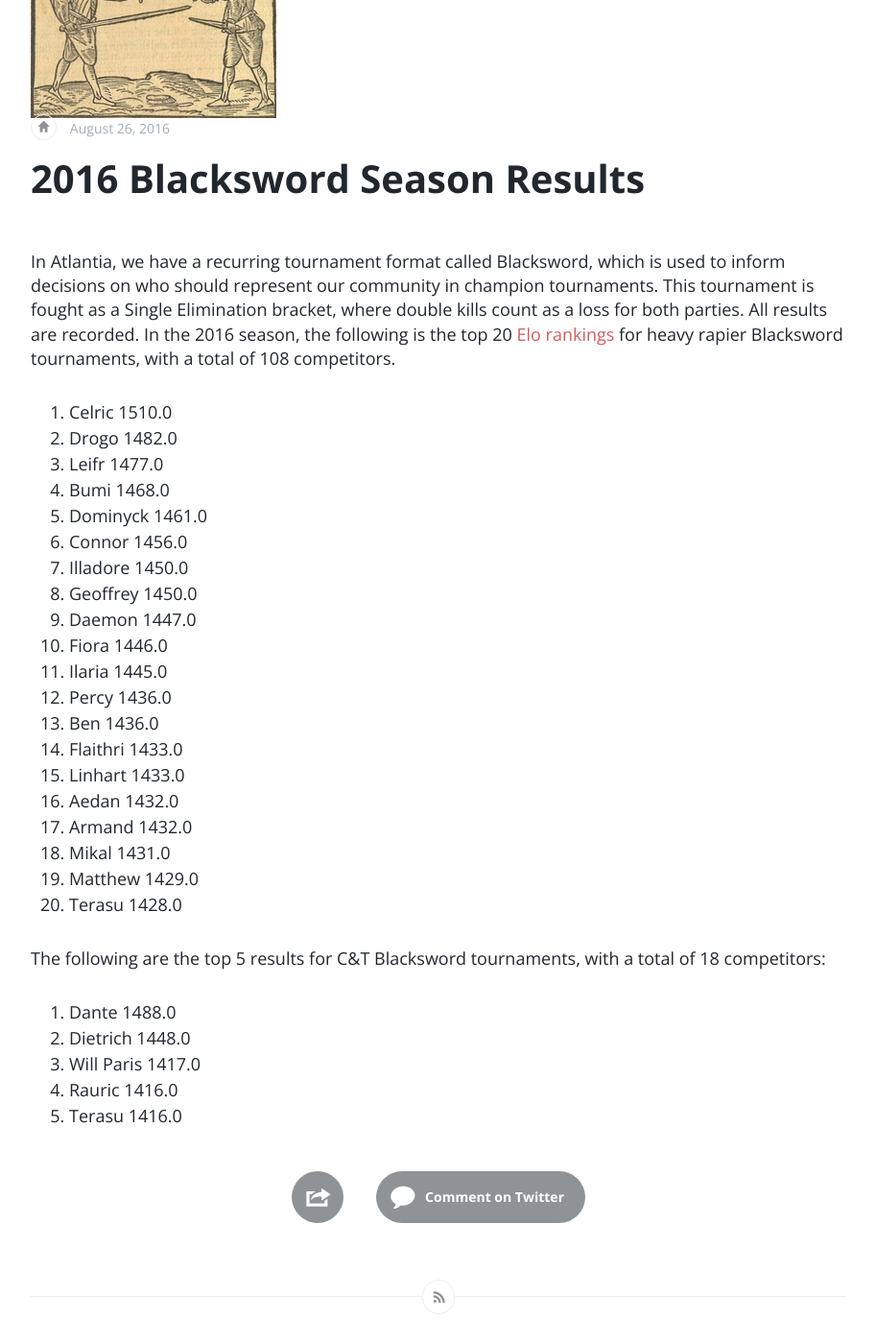
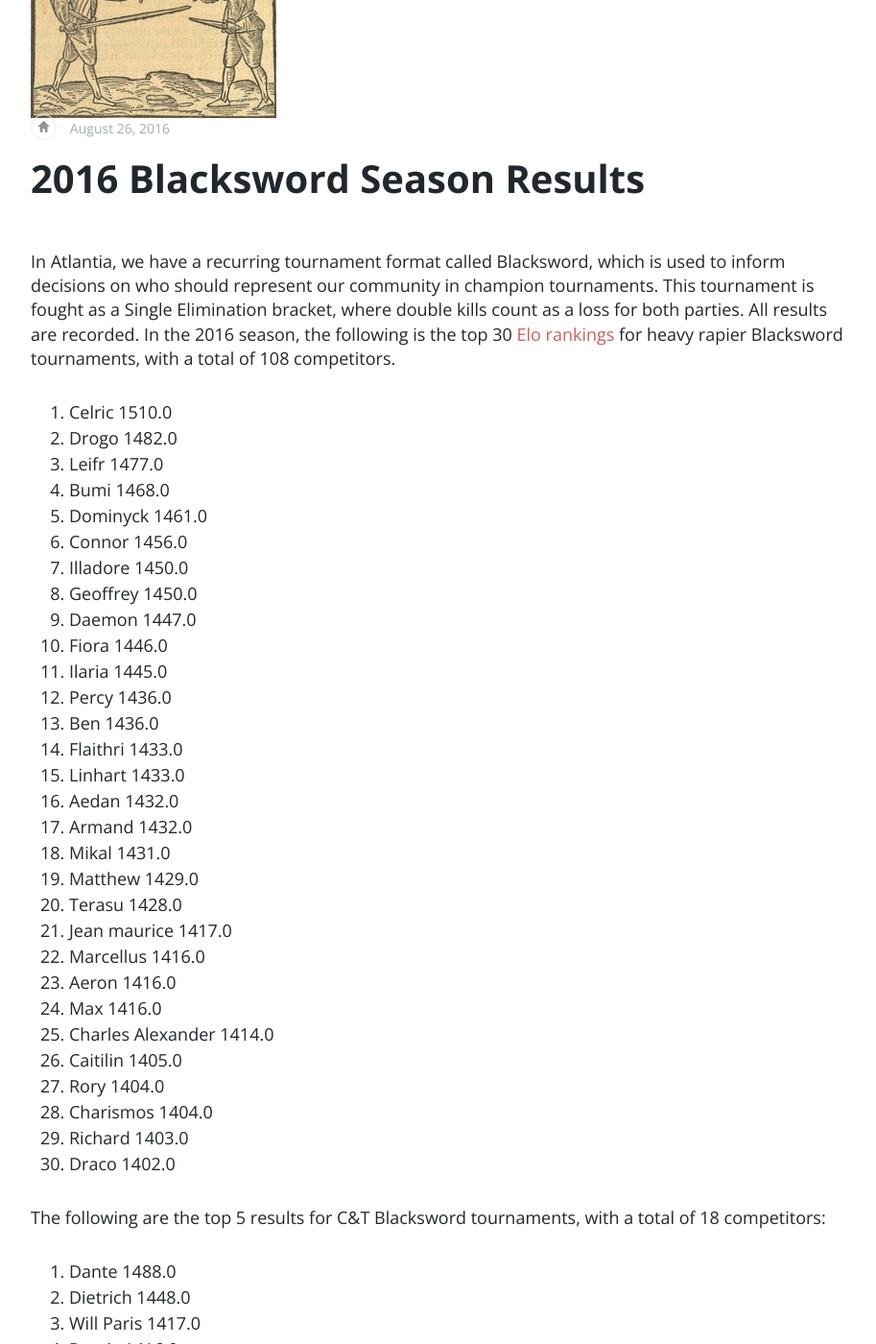
Before and after one commit to demoray/demoray.github.io, a Jekyll site: the page built from _posts/2016-08-26-blacksword-data.md, in a window 1280 px wide and 1400 px high, scrolled down 194 px. Shown: the whole window at 96% size, without its empty margins (183-1096 px from the left). Built offline with Jekyll 4.4.1, drawn with Linux system fonts in a browser that asks for light colours; comment, search, counter and statistics services are not loaded.

Commit message:
expose the top 30, not top 20

```diff
--- a/_posts/2016-08-26-blacksword-data.md
+++ b/_posts/2016-08-26-blacksword-data.md
@@ -4,7 +4,7 @@ title: 2016 Blacksword Season Results
 image: digrassi.jpg
 ---
 
-In Atlantia, we have a recurring tournament format called Blacksword, which is used to inform decisions on who should represent our community in champion tournaments.  This tournament is fought as a Single Elimination bracket, where double kills count as a loss for both parties.  All results are recorded.  In the 2016 season, the following is the top 20 [Elo rankings](https://en.wikipedia.org/wiki/Elo_rating_system) for heavy rapier Blacksword tournaments, with a total of 108 competitors.
+In Atlantia, we have a recurring tournament format called Blacksword, which is used to inform decisions on who should represent our community in champion tournaments.  This tournament is fought as a Single Elimination bracket, where double kills count as a loss for both parties.  All results are recorded.  In the 2016 season, the following is the top 30 [Elo rankings](https://en.wikipedia.org/wiki/Elo_rating_system) for heavy rapier Blacksword tournaments, with a total of 108 competitors.
 
 1. Celric 1510.0
 2. Drogo 1482.0
@@ -26,6 +26,16 @@ In Atlantia, we have a recurring tournament format called Blacksword, which is u
 18. Mikal 1431.0
 19. Matthew 1429.0
 20. Terasu 1428.0
+21. Jean maurice 1417.0
+22. Marcellus 1416.0
+23. Aeron 1416.0
+24. Max 1416.0
+25. Charles Alexander 1414.0
+26. Caitilin 1405.0
+27. Rory 1404.0
+28. Charismos 1404.0
+29. Richard 1403.0
+30. Draco 1402.0
 
 The following are the top 5 results for C&T Blacksword tournaments, with a total of 18 competitors:
 
```
